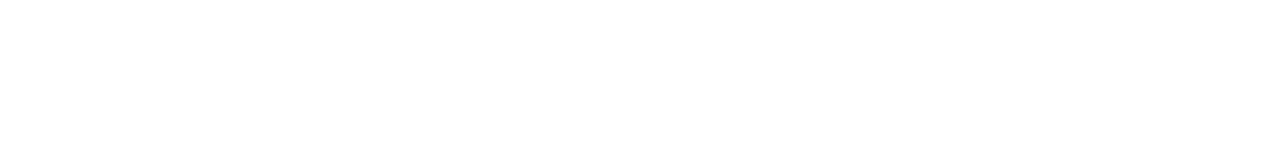
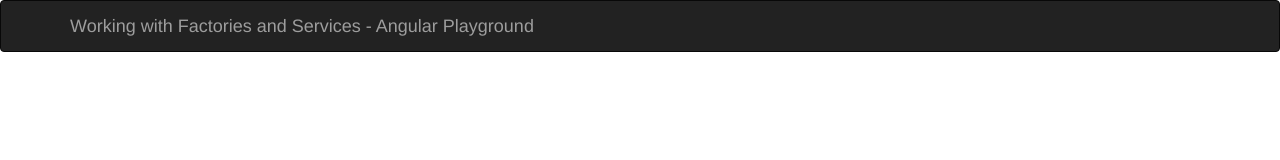
Before and after one commit to ghigbie/angularPlayground6, a website: page landing.html in a window 1280 px wide. Drawn offline with nearby package versions, Linux system fonts and the light colour scheme.

Commit message:
Add controller declaration

```diff
--- a/landing.html
+++ b/landing.html
@@ -6,7 +6,13 @@
         <link rel="stylesheet" href="https://maxcdn.bootstrapcdn.com/bootstrap/3.3.7/css/bootstrap.min.css">
         <link rel="stylesheet" href="./public/stylesheets/app.css">
     </head>
-    <body>
-
+    <body ng-controller="FactoryCtrl">
+        <nav class="navbar navbar-inverse">
+            <div class="container">
+                <div class="navbar-header">
+                    <a class="navbar-brand" href="/">Working with Factories and Services - Angular Playground</a>
+                </div>
+            </div>
+        </nav>
     </body>
 </html>
```
